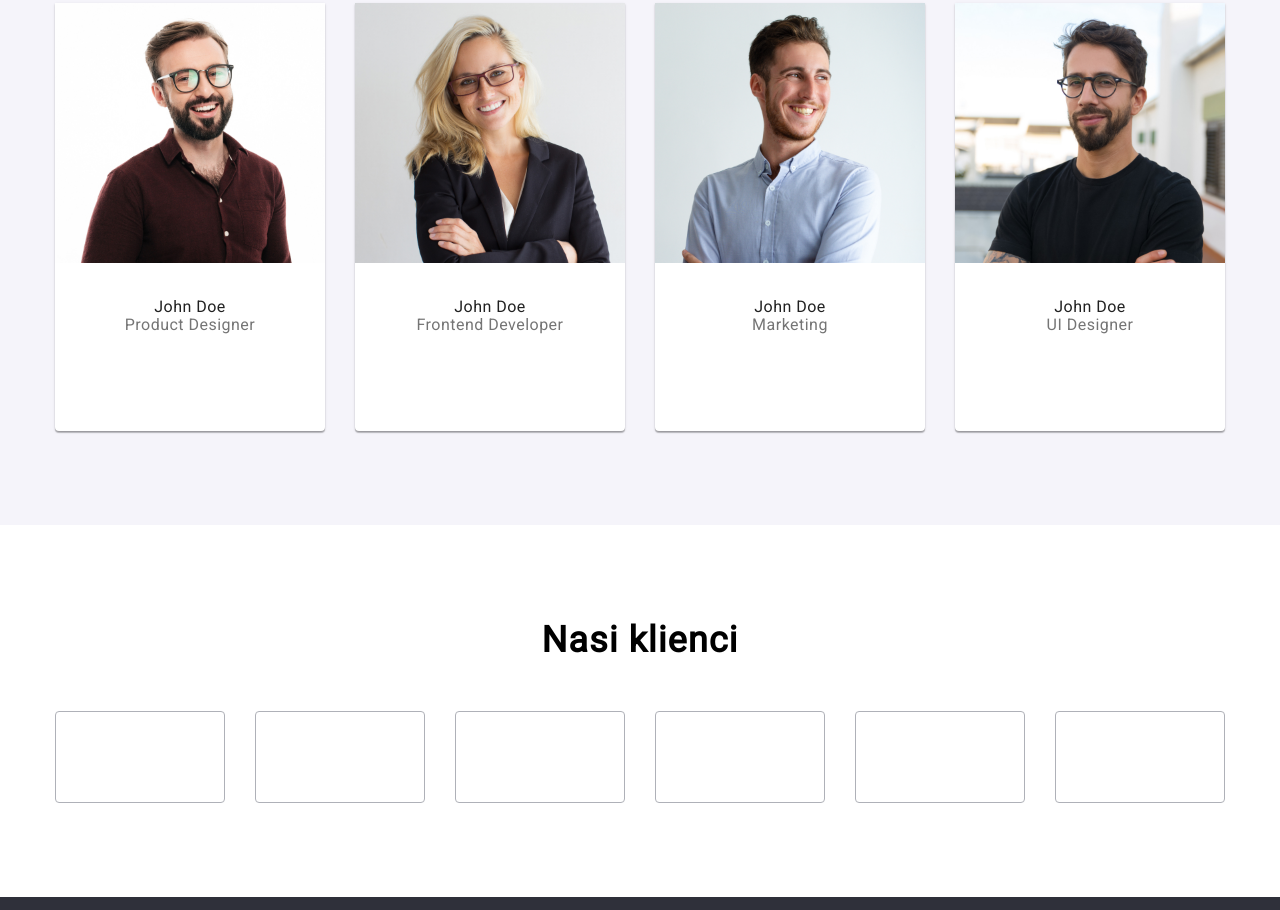
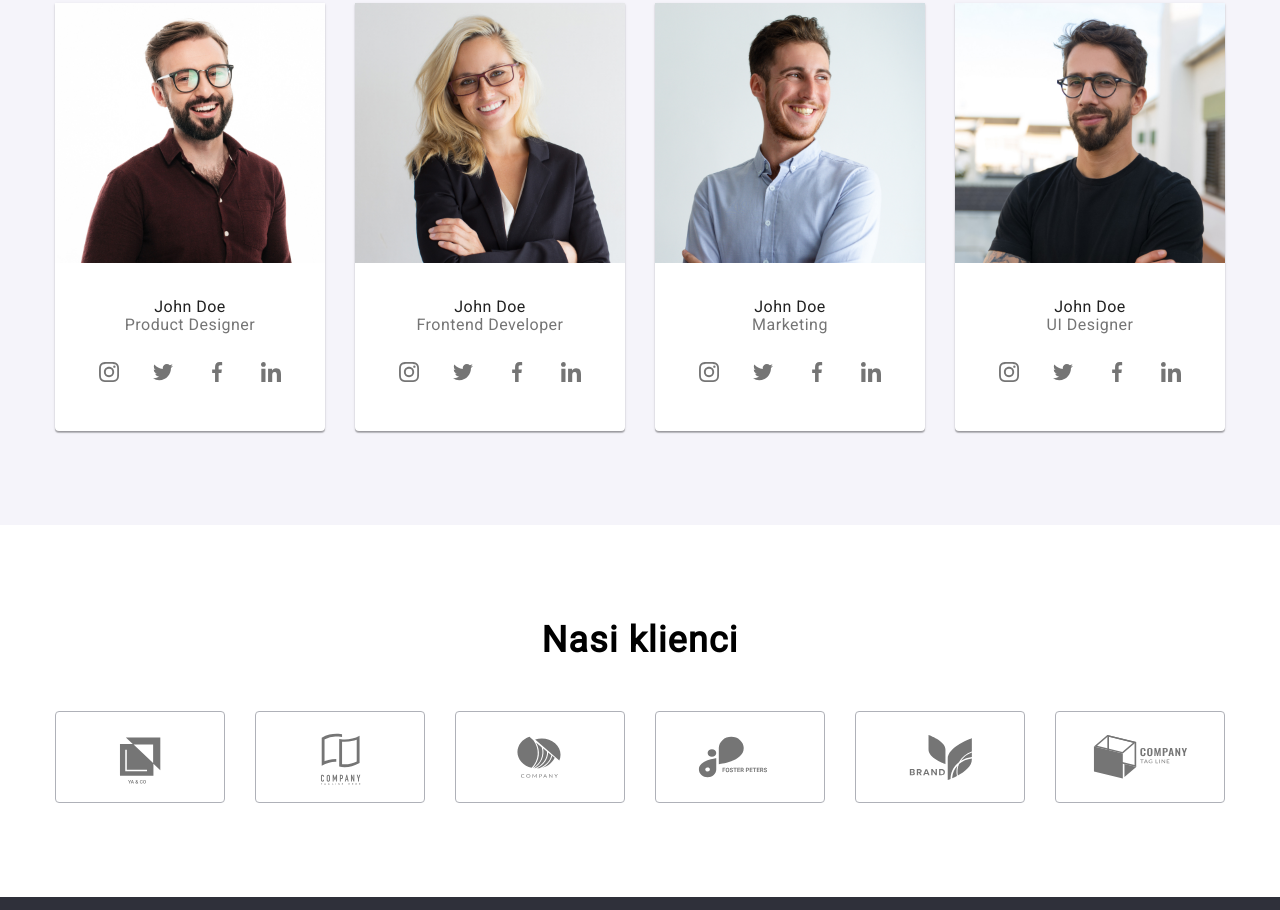
Before and after one commit to MartaSch/goit-markup-hw-05, a plain HTML site: page index.html in a window 1280 px wide. Shown: the part 1890-2800 px from the top of the page. Drawn offline with nearby package versions, Linux system fonts and the light colour scheme; a web font is replaced by a local one.

Commit message:
poprawione ikonki

```diff
--- a/index.html
+++ b/index.html
@@ -15,6 +15,7 @@
   </head>
   <body class="body">
 <header class="header">
+    <div>
     <section>
     <div class="container">
     <a class="logo" href="#"><span class="blue">Web</span>Studio</a>
@@ -29,19 +30,19 @@
         <li class="telephone-mail-item">
             <a class="mail-address" href="mailto:info@devstudio.com">
                 <svg class="envelope">
-                    <use href="./images/ikony/icons.svg#icon-envelope">
-                    </use>
+                    <use href="./images/icons.svg#icon-envelope"></use>
                 </svg>info@devstudio.com</a>
         </li>
         <li class="telephone-mail-item">
             <a class="telephone" href="tel:+48111111111">
                 <svg class="smartphone">
-                    <use href="./images/ikony/icons.svg#icon-smartphone"></use>
+                    <use href="./images/icons.svg#icon-smartphone"></use>
                 </svg>+48 111 111 111</a>
         </li>
     </ul>
     </div>
     </section>
+    </div>
 </header>
 <main class="main">
     <section class="section">
@@ -55,28 +56,28 @@
     <ul class="text" style="list-style:none">
     <li class="section-text text-section-item">
         <svg class ="box-svg antenna">
-            <use href="./images/ikony/icons.svg#icon-antenna_1"></use>
+            <use href="./images/icons.svg#icon-antenna_1"></use>
         </svg>
         <h5 class="title-h5">LOREM IPSUM</h5>
         <p class="p-text">Lorem ipsum dolor sit amet, consectetur adipiscing elit. Nam vel arcu sem. Sed non sodales dui. Interdum et malesuada</p>
     </li>
     <li class="section-text text-section-item">
         <svg class="box-svg clock">
-            <use href="./images/ikony/icons.svg#icon-clock_1"></use>
+            <use href="./images/icons.svg#icon-clock_1"></use>
         </svg>
         <h5 class="title-h5">LOREM IPSUM</h5>
         <p class="p-text">Lorem ipsum dolor sit amet, consectetur adipiscing elit. Nam vel arcu sem. Sed non sodales dui. Interdum et malesuada</p>
     </li>
     <li class="section-text text-section-item">
         <svg class="box-svg diagram">
-            <use href="./images/ikony/icons.svg#icon-diagram_1"></use>
+            <use href="./images/icons.svg#icon-diagram_1"></use>
         </svg>
         <h5 class="title-h5">LOREM IPSUM</h5>
         <p class="p-text">Lorem ipsum dolor sit amet, consectetur adipiscing elit. Nam vel arcu sem. Sed non sodales dui. Interdum et malesuada</p>
     </li>
     <li class="section-text text-section-item">
         <svg class="box-svg astronaut">
-            <use href="./images/ikony/icons.svg#icon-astronaut_1"></use>
+            <use href="./images/icons.svg#icon-astronaut_1"></use>
         </svg>
         <h5 class="title-h5">LOREM IPSUM</h5>
         <p class="p-text">Lorem ipsum dolor sit amet, consectetur adipiscing elit. Nam vel arcu sem. Sed non sodales dui. Interdum et malesuada</p>
@@ -118,28 +119,28 @@
                <li class ="ellipse ellipse-item">
                 <a href="#">
                 <svg class="instagram">
-            <use href="./images/ikony/icons.svg#icon-instagram_2"></use>
+            <use href="./images/icons.svg#icon-instagram_2"></use>
         </svg>
     </a>
                </li>
                <li class="ellipse ellipse-item">
                 <a  href="#">
         <svg class="twitter">
-            <use href="./images/ikony/icons.svg#icon-twitter_1"></use>
+            <use href="./images/icons.svg#icon-twitter_1"></use>
         </svg>
                 </a>
                </li>
                <li class="ellipse ellipse-item">
                 <a href="#">
         <svg class="facebook">
-            <use href="./images/ikony/icons.svg#icon-facebook_1"></use>
+            <use href="./images/icons.svg#icon-facebook_1"></use>
         </svg>
                 </a>
                </li>
                <li class="ellipse">
                 <a href="#">
         <svg class="linkedin">
-            <use href="./images/ikony/icons.svg#icon-linkedin_1"></use>
+            <use href="./images/icons.svg#icon-linkedin_1"></use>
         </svg>
                </a>
           </li>
@@ -154,28 +155,28 @@
                     <li class ="ellipse ellipse-item">
                      <a href="#">
                      <svg class="instagram">
-                 <use href="./images/ikony/icons.svg#icon-instagram_2"></use>
+                 <use href="./images/icons.svg#icon-instagram_2"></use>
              </svg>
          </a>
                     </li>
                     <li class="ellipse ellipse-item">
                      <a  href="#">
              <svg class="twitter">
-                 <use href="./images/ikony/icons.svg#icon-twitter_1"></use>
+                 <use href="./images/icons.svg#icon-twitter_1"></use>
              </svg>
                      </a>
                     </li>
                     <li class="ellipse ellipse-item">
                      <a href="#">
              <svg class="facebook">
-                 <use href="./images/ikony/icons.svg#icon-facebook_1"></use>
+                 <use href="./images/icons.svg#icon-facebook_1"></use>
              </svg>
                      </a>
                     </li>
                     <li class="ellipse">
                      <a href="#">
              <svg class="linkedin">
-                 <use href="./images/ikony/icons.svg#icon-linkedin_1"></use>
+                 <use href="./images/icons.svg#icon-linkedin_1"></use>
              </svg>
                     </a>
                </li>
@@ -191,28 +192,28 @@
                     <li class ="ellipse ellipse-item">
                      <a href="#">
                      <svg class="instagram">
-                 <use href="./images/ikony/icons.svg#icon-instagram_2"></use>
+                 <use href="./images/icons.svg#icon-instagram_2"></use>
              </svg>
          </a>
                     </li>
                     <li class="ellipse ellipse-item">
                      <a  href="#">
              <svg class="twitter">
-                 <use href="./images/ikony/icons.svg#icon-twitter_1"></use>
+                 <use href="./images/icons.svg#icon-twitter_1"></use>
              </svg>
                      </a>
                     </li>
                     <li class="ellipse ellipse-item">
                      <a href="#">
              <svg class="facebook">
-                 <use href="./images/ikony/icons.svg#icon-facebook_1"></use>
+                 <use href="./images/icons.svg#icon-facebook_1"></use>
              </svg>
                      </a>
                     </li>
                     <li class="ellipse">
                      <a href="#">
              <svg class="linkedin">
-                 <use href="./images/ikony/icons.svg#icon-linkedin_1"></use>
+                 <use href="./images/icons.svg#icon-linkedin_1"></use>
              </svg>
                     </a>
                </li>
@@ -228,28 +229,28 @@
                     <li class ="ellipse ellipse-item">
                      <a href="#">
                      <svg class="instagram">
-                 <use href="./images/ikony/icons.svg#icon-instagram_2"></use>
+                 <use href="./images/icons.svg#icon-instagram_2"></use>
              </svg>
          </a>
                     </li>
                     <li class="ellipse ellipse-item">
                      <a  href="#">
              <svg class="twitter">
-                 <use href="./images/ikony/icons.svg#icon-twitter_1"></use>
+                 <use href="./images/icons.svg#icon-twitter_1"></use>
              </svg>
                      </a>
                     </li>
                     <li class="ellipse ellipse-item">
                      <a href="#">
              <svg class="facebook">
-                 <use href="./images/ikony/icons.svg#icon-facebook_1"></use>
+                 <use href="./images/icons.svg#icon-facebook_1"></use>
              </svg>
                      </a>
                     </li>
                     <li class="ellipse">
                      <a href="#">
              <svg class="linkedin">
-                 <use href="./images/ikony/icons.svg#icon-linkedin_1"></use>
+                 <use href="./images/icons.svg#icon-linkedin_1"></use>
              </svg>
                     </a>
                </li>
@@ -266,42 +267,42 @@
                 <li class="logo-border logo-border-item">
                     <a href="#">
                         <svg class="Logo_1">
-                            <use href="./images/ikony/icons.svg#icon-Logo_1"></use>
+                            <use href="./images/icons.svg#icon-Logo_1"></use>
                         </svg>
                     </a>
                 </li>
                 <li class="logo-border logo-border-item">
                     <a href="#">
                         <svg class="Logo_2">
-                            <use href="./images/ikony/icons.svg#icon-Logo_2"></use>
+                            <use href="./images/icons.svg#icon-Logo_2"></use>
                         </svg>
                     </a>
                 </li>
                 <li class="logo-border logo-border-item">
                     <a href="#">
                         <svg class="Logo_3">
-                            <use href="./images/ikony/icons.svg#icon-Logo_3"></use>
+                            <use href="./images/icons.svg#icon-Logo_3"></use>
                         </svg>
                     </a>
                 </li>
                 <li class="logo-border logo-border-item">
                     <a href="#">
                         <svg class="Logo_4">
-                        <use href="./images/ikony/icons.svg#icon-Logo_4"></use>
+                        <use href="./images/icons.svg#icon-Logo_4"></use>
                         </svg>
                     </a>
                 </li>
                 <li class="logo-border logo-border-item">
                     <a href="#">
                         <svg class="Logo_5">
-                            <use href="./images/ikony/icons.svg#icon-Logo_5"></use>
+                            <use href="./images/icons.svg#icon-Logo_5"></use>
                         </svg>
                     </a>
                 </li>
                 <li class="logo-border logo-border-item">
                     <a href="#">
                         <svg class="Logo_6">
-                            <use href="./images/ikony/icons.svg#icon-Logo_6"></use>
+                            <use href="./images/icons.svg#icon-Logo_6"></use>
                         </svg>
                     </a>
                 </li>
@@ -333,28 +334,28 @@
             <li class="ellipse-footer ellipse-footer-item ">
                 <a href="#">
                     <svg class="instagram-footer">
-                        <use href="./images/ikony/icons.svg#icon-instagram_2"></use>
+                        <use href="./images/icons.svg#icon-instagram_2"></use>
                     </svg>
                 </a>
             </li>
             <li class="ellipse-footer ellipse-footer-item">
                 <a href="#">
                     <svg class="twitter-footer">
-                        <use href="./images/ikony/icons.svg#icon-twitter_1"></use>
+                        <use href="./images/icons.svg#icon-twitter_1"></use>
                     </svg>
                 </a>
             </li>
             <li class="ellipse-footer ellipse-footer-item">
                 <a href="#">
                     <svg class="facebook-footer">
-                        <use href="./images/ikony/icons.svg#icon-facebook_1"></use>
+                        <use href="./images/icons.svg#icon-facebook_1"></use>
                     </svg>
                 </a>
             </li>
             <li class="ellipse-footer ellipse-footer-item">
                 <a href="#">
                     <svg class="linkedin-footer">
-                        <use href="./images/ikony/icons.svg#icon-linkedin_1"></use>
+                        <use href="./images/icons.svg#icon-linkedin_1"></use>
                     </svg>
                 </a>
             </li>
@@ -368,7 +369,7 @@
         <div class= "modal">
             <button type="button" class="close-btn" data-modal-close>
                 <svg class="close-btn-svg">
-                    <use href="./images/ikony/icons.svg#icon-Vector"></use>
+                    <use href="./images/icons.svg#icon-Vector"></use>
                 </svg>
             </button>
         </div>
```
Also changed, not shown: css/styles.css (+8 -5 lines), portfolio.html (+8 -6 lines), images/icons.svg (added), images/ikony/icons.svg (deleted), images/ikony/symbol-defs.svg (deleted), images/ikony/symbol-defs_1.svg (deleted), images/ikony/symbol-defs_4i.svg (deleted), 1 other file.
